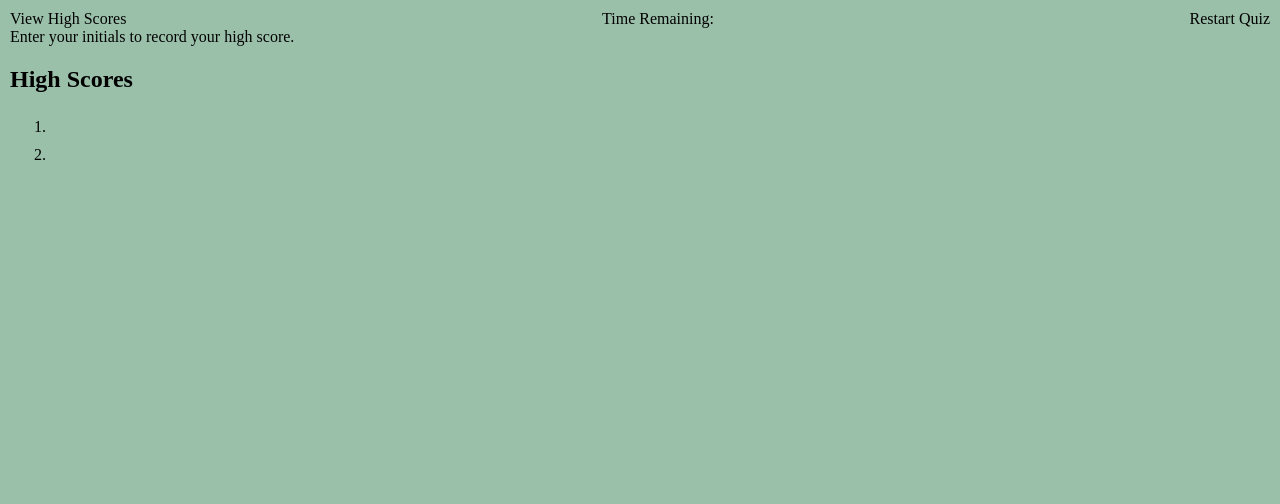
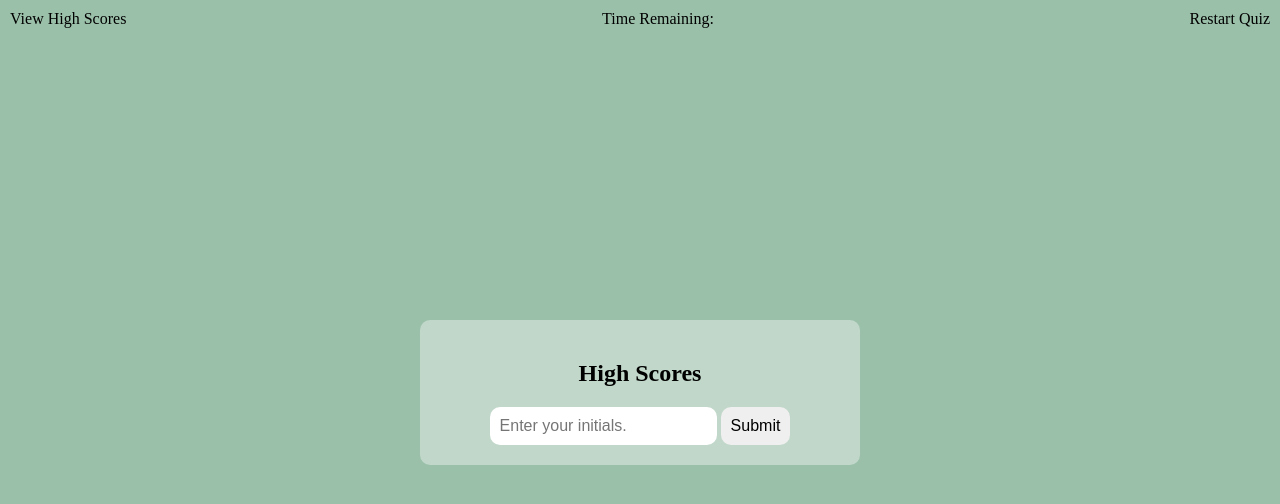
Before and after one commit to kspitalnic/javaQuiz, a plain HTML site: page highscores.html in a window 1280 px wide. Drawn offline with Linux system fonts and the light colour scheme.

Commit message:
add initials to high score

```diff
--- a/highscores.html
+++ b/highscores.html
@@ -10,7 +10,7 @@
 
 <body>
     <header>
-        <div class="scores"> <a href="./highscores.html">View High Scores</a> </div>
+        <div class="scoresLink"> <a href="./highscores.html">View High Scores</a> </div>
         <div class="timer">Time Remaining:</div>
         <div class="restart"><a href="./index.html">Restart Quiz</a></div>
     </header>
@@ -18,14 +18,13 @@
 
     <!--Section 3 - Scores -->
     <section class="scores">
-        <form>
-            Enter your initials to record your high score.
-        </form>
         <h2>High Scores</h2>
         <ul>
-            <li></li>
-            <li></li>
         </ul>
+        <form id="enterName">
+            <input type="text" name="player" placeholder="Enter your initials." />
+            <button class="submitBtn" id=submitInit type="submit">Submit</button>
+        </form>
     </section>
 
     <script src="script.js"></script>
--- a/script.js
+++ b/script.js
@@ -2,11 +2,9 @@
 
 var startBtn = document.querySelector(".intro button");
 
-startBtn.addEventListener("click", function(){
-    alert("button clicked");
-})
-
-
+// startBtn.addEventListener("click", function())
+//     alert("button clicked");
+// })
 
 
 
@@ -18,20 +16,14 @@ startBtn.addEventListener("click", function(){
 
 
 //High Score
+var formEl = document.querySelector("#enterName");
+var addScore=document.querySelector(".scores ul");
 
-//var EL = document.createElement("li");
-//taskItemEl=textContent=user input;
-//taskitemEl
-//highscores.appendChild(taskitemEl);
-//taskItemEl.classname="task-item"
-//AKA e.g.,
-// var buttonEl = document.querySelector("#save-task");
-// var tasksToDoEl = document.querySelector("#tasks-to-do");
+var createNewScore=function(event){
+    event.preventDefault();
 
-// var createTaskHandler = function() {
-//     var listItemEl = document.createElement("li");
-//     listItemEl.className = "task-item";
-//     listItemEl.textContent = "This is a new task.";
-//     tasksToDoEl.appendChild(listItemEl);
-// //   }
-// buttonEl.addEventListener("click", createtaskHandler);
+    var newScore=document.createElement("li");
+    newScore.textContent=document.querySelector("input[name='player']").value;
+    addScore.appendChild(newScore);
+}
+formEl.addEventListener("submit", createNewScore);
--- a/style.css
+++ b/style.css
@@ -153,6 +153,33 @@ ul li{
 
 
 
+.scores {
+    position:absolute;
+    width: 400px;
+    top:40%;
+    left:50%;
+    transform:translate(-50%);
+    text-align: center;
+    background-color: rgba(255, 255, 255, 0.363);
+    padding: 20px;
+    border-radius: 10px;
+}
+
+.submitBtn, input{
+    font-size: 16px;
+    padding: 10px;
+    outline: none;
+    border: none;
+    border-radius: 10px;
+    display:inline-flex;
+}
+
+.submitBtn:hover{
+    background-color:lightgray;
+    font-weight: bold;
+    cursor:pointer;
+}
+
 .scores li{
     list-style:decimal;
 }
```
Also changed, not shown: index.html (+1 -1 lines).
